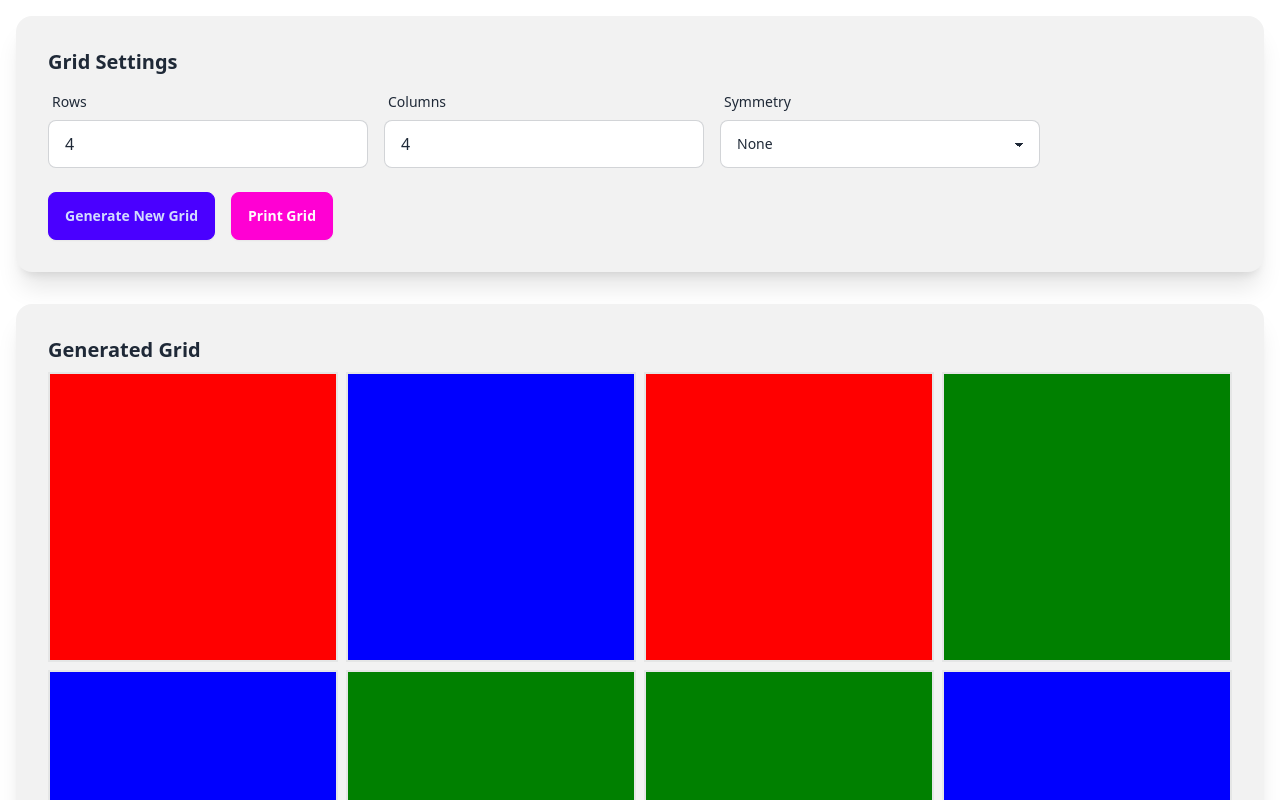
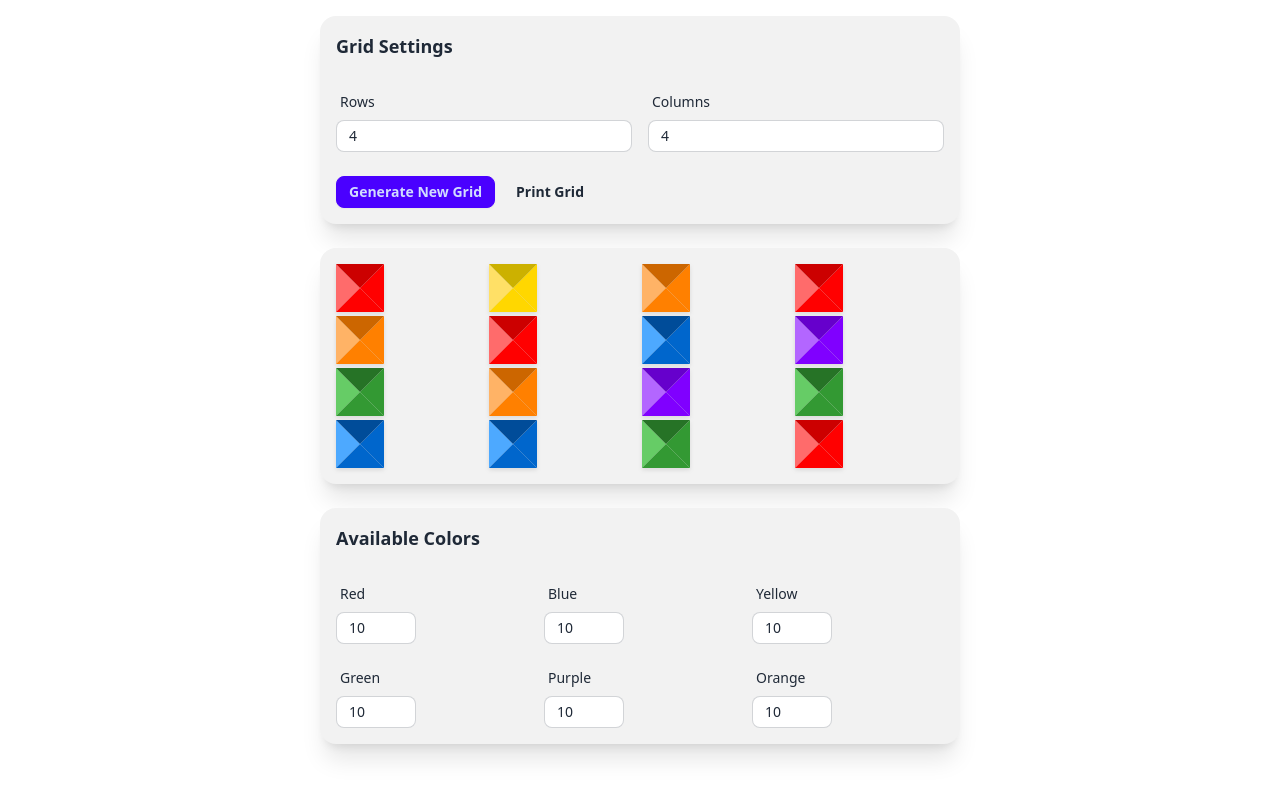
Before and after one commit to jangop/magnetic-tiles-grid, a SvelteKit app: page / in a window 1280 px wide. Shown: the top 800 px of the page. Built offline with nearby package versions, Linux system fonts and the light colour scheme.

Commit message:
Prettier layout

```diff
--- /dev/null
+++ b/src/lib/components/Tile.svelte
@@ -0,0 +1,61 @@
+<!-- src/lib/components/Tile.svelte -->
+<script lang="ts">
+	export let color: string;
+
+	// Calculate slightly different shades for each triangle
+	$: colorObj = {
+		topLeft: `var(--tile-${color}-light)`,
+		topRight: `var(--tile-${color}-base)`,
+		bottomLeft: `var(--tile-${color}-base)`,
+		bottomRight: `var(--tile-${color}-dark)`
+	};
+</script>
+
+<div class="tile-container">
+	<svg viewBox="0 0 100 100" class="h-full w-full">
+		<!-- Top-left triangle -->
+		<path d="M0 0 L50 50 L0 100 Z" fill={colorObj.topLeft} />
+		<!-- Top-right triangle -->
+		<path d="M100 0 L50 50 L100 100 Z" fill={colorObj.topRight} />
+		<!-- Bottom-left triangle -->
+		<path d="M0 100 L50 50 L100 100 Z" fill={colorObj.bottomLeft} />
+		<!-- Bottom-right triangle -->
+		<path d="M0 0 L50 50 L100 0 Z" fill={colorObj.bottomRight} />
+	</svg>
+</div>
+
+<style>
+	.tile-container {
+		aspect-ratio: 1;
+		width: 100%;
+		height: 100%;
+		filter: drop-shadow(0 2px 2px rgba(0, 0, 0, 0.1));
+	}
+
+	/* Define CSS variables for the colors */
+	:global(:root) {
+		--tile-red-light: rgb(255, 107, 107);
+		--tile-red-base: rgb(255, 0, 0);
+		--tile-red-dark: rgb(204, 0, 0);
+
+		--tile-blue-light: rgb(77, 169, 255);
+		--tile-blue-base: rgb(0, 102, 204);
+		--tile-blue-dark: rgb(0, 76, 153);
+
+		--tile-yellow-light: rgb(255, 224, 102);
+		--tile-yellow-base: rgb(255, 215, 0);
+		--tile-yellow-dark: rgb(204, 177, 0);
+
+		--tile-green-light: rgb(102, 204, 102);
+		--tile-green-base: rgb(51, 153, 51);
+		--tile-green-dark: rgb(38, 115, 38);
+
+		--tile-purple-light: rgb(179, 102, 255);
+		--tile-purple-base: rgb(128, 0, 255);
+		--tile-purple-dark: rgb(102, 0, 204);
+
+		--tile-orange-light: rgb(255, 179, 102);
+		--tile-orange-base: rgb(255, 128, 0);
+		--tile-orange-dark: rgb(204, 102, 0);
+	}
+</style>
--- a/src/lib/index.ts
+++ /dev/null
@@ -1 +0,0 @@
-// place files you want to import through the `$lib` alias in this folder.
--- a/src/routes/+page.svelte
+++ b/src/routes/+page.svelte
@@ -1,41 +1,38 @@
 <!-- src/routes/+page.svelte -->
-<script>
+<script lang="ts">
+	import Tile from '$lib/components/Tile.svelte';
 	import { browser } from '$app/environment';
 
 	let colors = $state({
-      red: { count: 10, color: '#FF0000' },
-      blue: { count: 10, color: '#0000FF' },
-      yellow: { count: 10, color: '#FFD700' },
-      green: { count: 10, color: '#008000' }
+		red: { count: 10 },
+		blue: { count: 10 },
+		yellow: { count: 10 },
+		green: { count: 10 },
+		purple: { count: 10 },
+		orange: { count: 10 }
 	});
 
 	let rows = $state(4);
 	let cols = $state(4);
-    let grid = $state([]);
+	let grid = $state<string[][]>([]);
 	let symmetry = $state('none'); // 'none', 'mirror', 'rotation'
 
 	function generateGrid() {
-      let newGrid = Array(rows).fill().map(() => Array(cols).fill(null));
+		let newGrid = Array(rows)
+			.fill(null)
+			.map(() =>
+				Array(cols)
+					.fill(null)
+					.map(() => {
 						const availableColors = Object.entries(colors)
 							.filter(([_, info]) => info.count > 0)
-        .map(([name, _]) => name);
-
-      // Basic fill for now - we'll enhance this with symmetry later
-      for (let i = 0; i < rows; i++) {
-        for (let j = 0; j < cols; j++) {
-          const randomColor = availableColors[Math.floor(Math.random() * availableColors.length)];
-          newGrid[i][j] = randomColor;
-        }
-      }
-
+							.map(([name]) => name);
+						return availableColors[Math.floor(Math.random() * availableColors.length)];
+					})
+			);
 		grid = newGrid;
 	}
 
-    function printGrid() {
-      window.print();
-    }
-
-    // Initialize grid on component mount
 	$effect(() => {
 		if (browser) {
 			generateGrid();
@@ -43,73 +40,58 @@
 	});
 </script>
 
-  <div class="container mx-auto p-4">
-    <div class="flex flex-col gap-8">
+<div class="container mx-auto max-w-2xl p-4">
+	<div class="flex flex-col gap-6">
 		<!-- Controls -->
 		<div class="card bg-base-200 shadow-xl">
-        <div class="card-body">
-          <h2 class="card-title">Grid Settings</h2>
-          <div class="flex gap-4 flex-wrap">
-            <div class="form-control w-full max-w-xs">
-              <label class="label">
+			<div class="card-body p-4">
+				<h2 class="card-title mb-4 text-lg">Grid Settings</h2>
+				<div class="grid grid-cols-1 gap-4 sm:grid-cols-2">
+					<div class="form-control">
+						<label class="label" for="rows-input">
 							<span class="label-text">Rows</span>
 						</label>
 						<input
+							id="rows-input"
 							type="number"
 							bind:value={rows}
 							min="1"
 							max="8"
-                class="input input-bordered w-full max-w-xs"
+							class="input input-sm input-bordered w-full"
 						/>
 					</div>
 
-            <div class="form-control w-full max-w-xs">
-              <label class="label">
+					<div class="form-control">
+						<label class="label" for="cols-input">
 							<span class="label-text">Columns</span>
 						</label>
 						<input
+							id="cols-input"
 							type="number"
 							bind:value={cols}
 							min="1"
 							max="8"
-                class="input input-bordered w-full max-w-xs"
+							class="input input-sm input-bordered w-full"
 						/>
-            </div>
-
-            <div class="form-control w-full max-w-xs">
-              <label class="label">
-                <span class="label-text">Symmetry</span>
-              </label>
-              <select bind:value={symmetry} class="select select-bordered">
-                <option value="none">None</option>
-                <option value="mirror">Mirror</option>
-                <option value="rotation">Rotation</option>
-              </select>
 					</div>
 				</div>
 
-          <div class="flex gap-4 mt-4">
-            <button class="btn btn-primary" on:click={generateGrid}>
-              Generate New Grid
-            </button>
-            <button class="btn btn-secondary" on:click={printGrid}>
-              Print Grid
-            </button>
+				<div class="mt-4 flex gap-2">
+					<button class="btn btn-primary btn-sm" onclick={generateGrid}> Generate New Grid </button>
+					<button class="btn btn-ghost btn-sm" onclick={() => window.print()}> Print Grid </button>
 				</div>
 			</div>
 		</div>
 
 		<!-- Grid Display -->
-      <div class="card bg-base-200 shadow-xl">
-        <div class="card-body">
-          <h2 class="card-title">Generated Grid</h2>
-          <div class="grid gap-2" style="grid-template-columns: repeat({cols}, minmax(0, 1fr));">
+		<div class="card bg-base-200 shadow-xl print:shadow-none">
+			<div class="card-body p-4">
+				<div class="grid gap-1" style="grid-template-columns: repeat({cols}, minmax(0, 1fr))">
 					{#each grid as row, i}
 						{#each row as cell, j}
-                <div
-                  class="aspect-square border-2 border-base-300"
-                  style="background-color: {colors[cell]?.color};"
-                ></div>
+							<div class="h-12 w-12 print:h-24 print:w-24">
+								<Tile color={cell} />
+							</div>
 						{/each}
 					{/each}
 				</div>
@@ -118,19 +100,20 @@
 
 		<!-- Color Inventory -->
 		<div class="card bg-base-200 shadow-xl">
-        <div class="card-body">
-          <h2 class="card-title">Available Colors</h2>
-          <div class="flex gap-4 flex-wrap">
+			<div class="card-body p-4">
+				<h2 class="card-title mb-4 text-lg">Available Colors</h2>
+				<div class="grid grid-cols-2 gap-4 sm:grid-cols-3">
 					{#each Object.entries(colors) as [name, info]}
 						<div class="form-control">
-                <label class="label">
-                  <span class="label-text">{name}</span>
+							<label class="label" for={`${name}-input`}>
+								<span class="label-text capitalize">{name}</span>
 							</label>
 							<input
+								id={`${name}-input`}
 								type="number"
 								bind:value={info.count}
 								min="0"
-                  class="input input-bordered w-24"
+								class="input input-sm input-bordered w-20"
 							/>
 						</div>
 					{/each}
@@ -145,12 +128,17 @@
 		.card:not(:nth-child(2)) {
 			display: none;
 		}
-      .card {
-        box-shadow: none !important;
-        background: none !important;
+		.card-body {
+			padding: 0;
 		}
-      .card-title {
-        display: none;
+		:global(body) {
+			margin: 0;
+			padding: 0;
+		}
+		.container {
+			max-width: none !important;
+			padding: 0 !important;
+			margin: 0 !important;
 		}
 	}
 </style>
--- a/tailwind.config.ts
+++ b/tailwind.config.ts
@@ -3,11 +3,44 @@ import daisyui from 'daisyui';
 
 export default {
 	content: ['./src/**/*.{html,js,svelte,ts}'],
-
 	theme: {
-		extend: {}
+		extend: {
+			colors: {
+				connetix: {
+					red: {
+						light: '#FF6B6B',
+						DEFAULT: '#FF0000',
+						dark: '#CC0000'
+					},
+					blue: {
+						light: '#4DA9FF',
+						DEFAULT: '#0066CC',
+						dark: '#004C99'
+					},
+					yellow: {
+						light: '#FFE066',
+						DEFAULT: '#FFD700',
+						dark: '#CCB100'
+					},
+					green: {
+						light: '#66CC66',
+						DEFAULT: '#339933',
+						dark: '#267326'
+					},
+					purple: {
+						light: '#B366FF',
+						DEFAULT: '#8000FF',
+						dark: '#6600CC'
+					},
+					orange: {
+						light: '#FFB366',
+						DEFAULT: '#FF8000',
+						dark: '#CC6600'
+					}
+				}
+			}
+		}
 	},
-
 	plugins: [daisyui],
 	daisyui: {
 		themes: ['light', 'dark']
```
Lines whose indentation alone changed are shown as unchanged.
